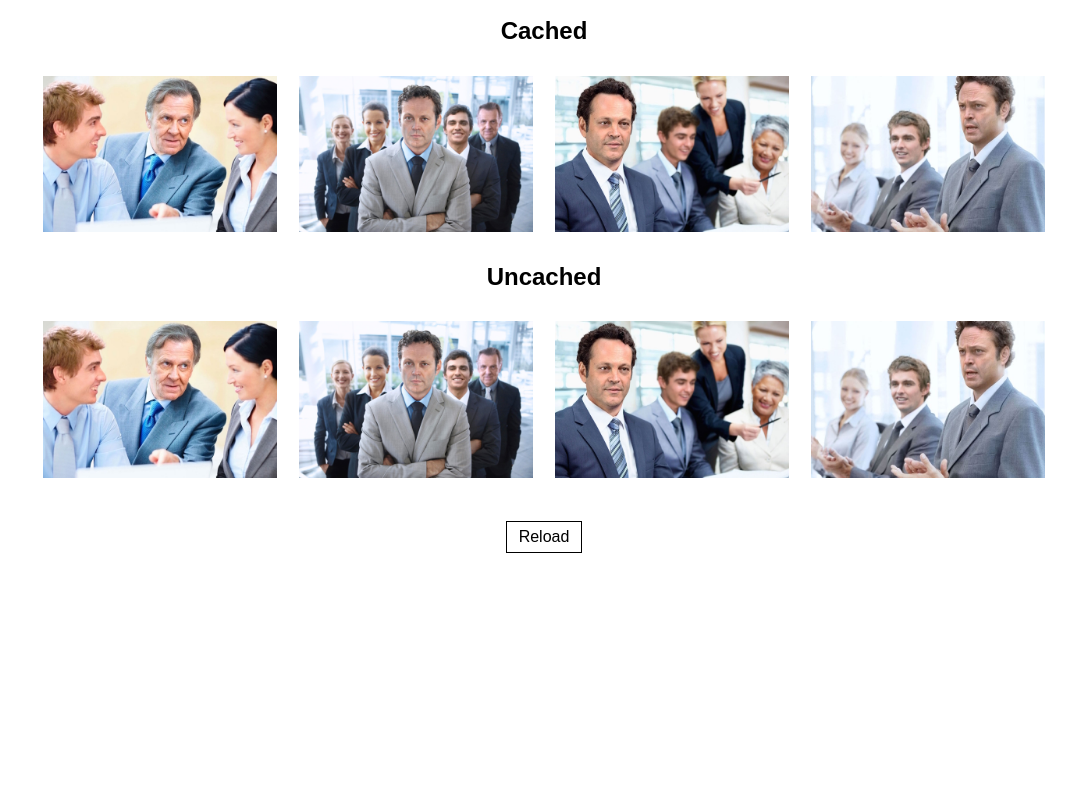
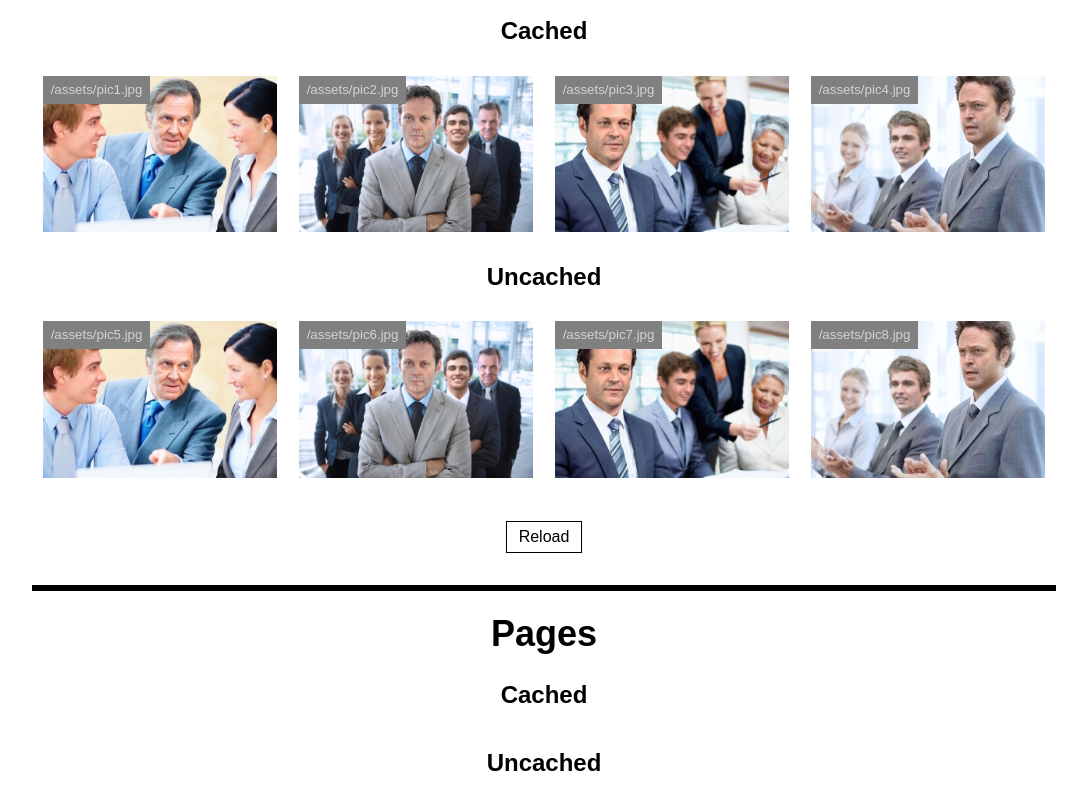
Before and after one commit to cloudfour/smashing-mag-sw, a website: page index.html in a window 1280 px wide. Shown: the part 233-1030 px from the top of the page, without its empty margins (96-1183 px from the left). Before the commit the page ends 802 px from the top, so only its background shows below. Drawn offline with Linux system fonts and the light colour scheme.

Commit message:
Add pathname labels to all images

```diff
--- a/index.html
+++ b/index.html
@@ -14,8 +14,24 @@
         max-width: 80%;
       }
 
+      hr {
+        border: .2rem solid currentcolor;
+        margin: 0;
+      }
+
+      .FlexEmbed[data-src]::after {
+        background-color: grey;
+        color: lightgrey;
+        content: attr(data-src);
+        font-size: .833em;
+        padding: .25rem .5rem;
+        position: absolute;
+        top: 0;
+        left: 0;
+      }
+
       .FlexEmbed-content {
-        background-color: #eee;
+        background-color: grey;
       }
 
       .FlexEmbed-ratio--3by2 {
@@ -109,13 +125,31 @@
         <button class="Button u-space" onclick="reloadImages()">Reload</button>
       </div>
     </section>
+    <hr>
+    <section class="u-spaceChildren">
+      <h1 class="u-textCenter u-textSize1">Pages</h1>
+      <h3 class="u-textCenter u-textSize2">Cached</h3>
+      <div class="Grid">
+
+      </div>
+      <h3 class="u-textCenter u-textSize2">Uncached</h3>
+      <div class="Grid">
+
+      </div>
+    </section>
     <script>
       if ('serviceWorker' in navigator) {
         navigator.serviceWorker.register('serviceWorker.js');
       }
 
+      const images = Array.from(document.images);
+
+      images.forEach(img => {
+        img.parentNode.setAttribute('data-src', new URL(img.src).pathname);
+      });
+
       function reloadImages () {
-        Array.from(document.images).forEach(img => {
+        images.forEach(img => {
           var newImg = img.cloneNode();
           newImg.src = `${img.src}?${Date.now()}`;
           img.parentNode.replaceChild(newImg, img);
```
